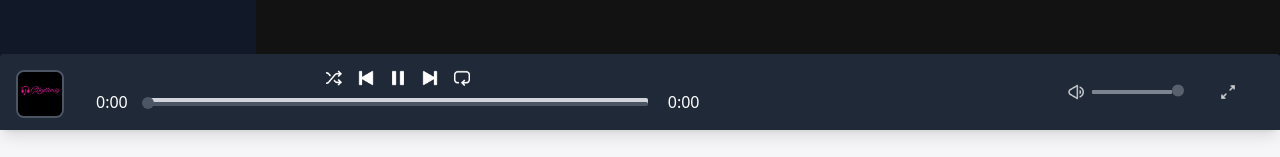
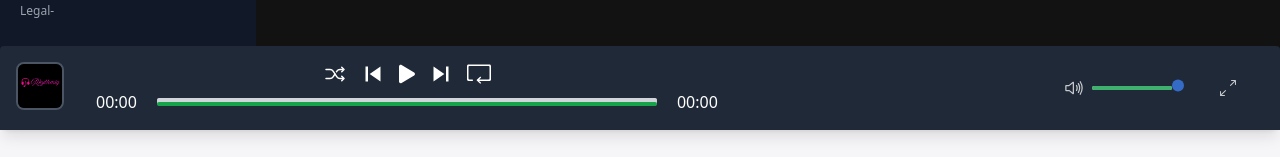
Before and after one commit to Rythmiq1/Rythmiq, a React (Vite) app in the folder client/: page /history in a window 1280 px wide. Shown: the part 670-827 px from the top of the page. After the commit the page ends 800 px from the top, so only its background shows below. Built offline with nearby package versions, Linux system fonts and the light colour scheme.

Commit message:
Implemented Shuffle,Loop prev and next Features in Music player from AlbumPage using Props

```diff
--- a/client/src/App.css
+++ b/client/src/App.css
@@ -20,7 +20,6 @@ body {
   align-items: center;
   flex-direction: column;
   height: 100vh;
-  margin: -20px 0 50px;
 }
 
 h1 {
--- a/client/src/App.jsx
+++ b/client/src/App.jsx
@@ -18,6 +18,7 @@ const App = () => {
     const userId = localStorage.getItem('userId');
     const location = useLocation();
     const [currentSong, setCurrentSong] = useState(null);
+    const [songs, setSongs] = useState([]);  // Store all songs
     const isAuthRoute = location.pathname === '/login' || location.pathname === '/genre';
 
     useEffect(() => {
@@ -33,6 +34,17 @@ const App = () => {
         }
     }, [currentSong]);
 
+    // Function to handle song selection from AlbumPage or other components
+    const handleSongSelection = (song, albumSongs) => {
+        console.log('Selected Song:', song);
+        console.log('Album Songs:', albumSongs);
+        setCurrentSong(song);
+        if (albumSongs && Array.isArray(albumSongs)) {
+            setSongs(albumSongs);  // Only set if it's a valid array
+        }
+    };
+
+
     return (
         <div className="App">
             {isAuthRoute ? (
@@ -46,28 +58,30 @@ const App = () => {
             ) : (
                 <div className='App2'>
                     <div className="h-screen w-screen flex overflow-x-auto overflow-y-auto scrollbar-hide">
-                        <div className="h-screen w-1/5 bg-black flex flex-col justify-between pb-10">
+                        <div className="h-screen w-1/5 bg-black flex flex-col justify-between">
                             <Sidebar />
                         </div>
                         <div className="h-screen w-4/5 bg-app-black scrollbar-hide">
                             <Navbar />
                             <Routes>
                                 <Route path="/" element={<Navigate to={userId ? "/home" : "/login"} />} />
-                                <Route path="/home" element={<Display onSongSelect={setCurrentSong} />} />
-                                <Route path="/album-p/:id" element={<AlbumPage setCurrentSong={setCurrentSong} />} />
-                                <Route path="/liked-songs" element={<LikedSongs onSongSelect={setCurrentSong} />} />
-                                <Route path="/search" element={<Search onSongSelect={setCurrentSong} />} />
+                                <Route path="/home" element={<Display onSongSelect={handleSongSelection} />} />
+                                <Route path="/album-p/:id" element={<AlbumPage setCurrentSong={handleSongSelection} />} />
+                                <Route path="/liked-songs" element={<LikedSongs onSongSelect={handleSongSelection} />} />
+                                <Route path="/search" element={<Search onSongSelect={handleSongSelection} />} />
                                 <Route path='/playlist' element={<CreatePlaylist />} />
-                                <Route path="/library" element={<LibraryPage setCurrentSong={setCurrentSong} />} />
-                                <Route path="/playlist/:id" element={<PlaylistPage setCurrentSong={setCurrentSong} />} />
-                                <Route path="/history" element={<History setCurrentSong={setCurrentSong} />} />
+                                <Route path="/library" element={<LibraryPage setCurrentSong={handleSongSelection} />} />
+                                <Route path="/playlist/:id" element={<PlaylistPage setCurrentSong={handleSongSelection} />} />
+                                <Route path="/history" element={<History setCurrentSong={handleSongSelection} />} />
                             </Routes>
                         </div>
                     </div>
-                    <MusicPlayer currentSong={currentSong} />
+                    <MusicPlayer songs={songs || []} currentSong={currentSong} onSongChange={handleSongSelection} />
+
                 </div>
             )}
         </div>
     );
 }
+
 export default App;
--- a/client/src/pages/AlbumPage.jsx
+++ b/client/src/pages/AlbumPage.jsx
@@ -55,10 +55,9 @@ const AlbumPage = ({ setCurrentSong }) => {
             toast.error('Failed to fetch liked songs');
         }
     };
-
-    // Handle song selection
     const handleSelectSong = (song) => {
-        setCurrentSong(song);
+        console.log(song,songs);
+        setCurrentSong(song, songs);
         setCurrentSongState(song);
     };
 
@@ -97,6 +96,7 @@ const AlbumPage = ({ setCurrentSong }) => {
     );
 };
 
+// Card component for rendering individual song
 const Card = ({ song, isLiked, onSelect, onToggleLike }) => {
     const [liked, setLiked] = useState(isLiked);
 
--- a/client/src/pages/MusicPlayer.jsx
+++ b/client/src/pages/MusicPlayer.jsx
@@ -1,29 +1,36 @@
 import { useState, useRef, useEffect } from "react";
-import shuffle from "../assets/shuffle.png";
-import prev from "../assets/prev.png";
-import pause from "../assets/pause.png";
-import play from "../assets/play.png";
-import next from "../assets/next.png";
-import loop from "../assets/loop.png";
-import plays from "../assets/plays.png";
-import mic from "../assets/mic.png";
-import queue from "../assets/queue.png";
-import speaker from "../assets/speaker.png";
-import volume from "../assets/volume.png";
-import mini_player from "../assets/mini-player.png";
-import zoom from "../assets/zoom.png";
+import { IoShuffle } from "react-icons/io5";
+import { IoIosPause , IoMdSkipForward} from "react-icons/io";
+import { IoMdSkipBackward } from "react-icons/io";
+import { FaPlay } from "react-icons/fa";
+import { SlLoop } from "react-icons/sl";
+import { BsArrowsAngleExpand } from "react-icons/bs";
+import { IoVolumeHighOutline, IoVolumeMuteOutline  } from "react-icons/io5";
 import rhythmiq from "../assets/images/Rhythmiq.png";
-import mute from "../assets/mute.png";
+const MusicPlayer = ({ currentSong, songs, onSongChange }) => {
 
-const MusicPlayer = ({ currentSong, onSongChange })  => {
   const [isPlaying, setIsPlaying] = useState(false);
   const [duration, setDuration] = useState(0);
   const [currentTime, setCurrentTime] = useState(0);
-  const [currentVolume, setCurrentVolume] = useState(1); // Volume state
+  const [currentVolume, setCurrentVolume] = useState(1);
   const audioRef = useRef(null);
   const [isMuted, setIsMuted] = useState(false);
+  const [isLooping, setIsLooping] = useState(false);
+  const [isShuffling, setIsShuffling] = useState(false);
+  const [originalSongs, setOriginalSongs] = useState([]);
+  const [shuffledSongs, setShuffledSongs] = useState([]);
+  const [currentSongIndex, setCurrentSongIndex] = useState(0);
+  const safeSongs = songs || [];
 
+  useEffect(() => {
+    setOriginalSongs(safeSongs);
+    setShuffledSongs(safeSongs);
+  }, [safeSongs]);
 
+  useEffect(() => {
+    console.log("Songs structure: ", safeSongs);
+
+  }, [safeSongs]);
 
   // Function to play/pause the audio
   const handlePlayPause = () => {
@@ -48,16 +55,24 @@ const MusicPlayer = ({ currentSong, onSongChange })  => {
     if (audioRef.current) {
       if (isMuted) {
         audioRef.current.volume = currentVolume; // Restore previous volume
-      }else {
+      } else {
         audioRef.current.volume = 0; // Mute the audio
       }
       setIsMuted(!isMuted); // Toggle mute state
     }
   };
 
-  // When audio ends, reset play state
+  // When audio ends, reset play state (or loop if enabled)
   const handleAudioEnd = () => {
-    setIsPlaying(false);
+    if (isLooping) {
+      // If loop is enabled, restart the song
+      audioRef.current.play().catch((error) => {
+        console.error("Playback failed:", error);
+      });
+    } else {
+      // Move to the next song
+      handleNext();
+    }
   };
 
   // Update the current time as the audio plays
@@ -72,20 +87,12 @@ const MusicPlayer = ({ currentSong, onSongChange })  => {
     if (currentSong && audioRef.current) {
       audioRef.current.src = currentSong.file;
       audioRef.current.load();
-      setIsPlaying(false);
-      audioRef.current.play().catch((error) => {
+      setIsPlaying(true); // Automatically set isPlaying to true
+      audioRef.current.play().catch(error => {
         console.error("Playback failed:", error);
       });
-      audioRef.current.src = currentSong.file;
-      audioRef.current.load();
-      setIsPlaying(true); // Automatically set isPlaying to true
-      audioRef.current.play().catch(error => {
-        console.error("Error playing audio:", error);
-      }); // Automatically play the audio
     }
-    setIsPlaying(true);
   }, [currentSong]);
-
 
   // Function to handle progress bar click
   const handleProgressClick = (e) => {
@@ -116,6 +123,50 @@ const MusicPlayer = ({ currentSong, onSongChange })  => {
     setCurrentVolume(newVolume); // Update state
   };
 
+  // Function to handle Next song
+  const handleNext = () => {
+    if (shuffledSongs.length === 0) return; // Prevent errors if there are no songs
+    let nextIndex = currentSongIndex + 1;
+    if (nextIndex >= shuffledSongs.length) {
+      nextIndex = 0; // Loop back to first song if at the end
+    }
+    setCurrentSongIndex(nextIndex);
+    onSongChange(shuffledSongs[nextIndex]); // Notify parent to change song
+  };
+
+
+  // Function to handle Previous song
+  const handlePrev = () => {
+    if (shuffledSongs.length === 0) return; // Prevent errors if there are no songs
+    let prevIndex = currentSongIndex - 1;
+    if (prevIndex < 0) {
+      prevIndex = shuffledSongs.length - 1; // Loop back to last song if at the beginning
+    }
+    setCurrentSongIndex(prevIndex);
+    onSongChange(shuffledSongs[prevIndex]); // Notify parent to change song
+  };
+
+  // Function to shuffle songs
+  const handleShuffle = () => {
+    setIsShuffling(!isShuffling);
+    if (!isShuffling) {
+      // Shuffle the songs when activated
+      const shuffled = [...originalSongs];
+      for (let i = shuffled.length - 1; i > 0; i--) {
+        const j = Math.floor(Math.random() * (i + 1));
+        [shuffled[i], shuffled[j]] = [shuffled[j], shuffled[i]]; // Swap elements
+      }
+      setShuffledSongs(shuffled);
+      setCurrentSongIndex(0); // Reset to the first song after shuffle
+      onSongChange(shuffled[0]); // Start with the first song in shuffled list
+    } else {
+      // Revert back to the original order
+      setShuffledSongs(originalSongs);
+      setCurrentSongIndex(0); // Reset to the first song in original list
+      onSongChange(originalSongs[0]); // Start with the first song in original list
+    }
+  };
+
   return (
     <div className='fixed bottom-0 left-0 right-0 flex justify-between items-center bg-gray-800 p-4 rounded-t shadow-lg z-50'>
       {currentSong && (
@@ -126,67 +177,75 @@ const MusicPlayer = ({ currentSong, onSongChange })  => {
           onTimeUpdate={handleTimeUpdate}
           preload="auto"
         />
-
       )}
       <div className='absolute left-4 top-4'>
         <img className='w-12 h-12 rounded-lg border-2 border-gray-600' src={currentSong ? currentSong.image : rhythmiq} alt={currentSong ? currentSong.title : "No song playing"} />
       </div>
       <div className='flex flex-col items-center gap-1 ml-20'>
-        <div className='flex gap-4'>
-          <img className='w-4 cursor-pointer' src={shuffle} alt='shuffle' />
-          <img className='w-4 cursor-pointer' src={prev} alt='previous' />
-          <img
-            className='w-4 cursor-pointer'
-            src={isPlaying ? pause : play}
-            alt='play'
-            onClick={handlePlayPause}
+      <div className='flex gap-4 items-center'>
+  <IoShuffle
+    className='w-6 h-6 cursor-pointer text-white'
+    onClick={handleShuffle}
+    style={{ transform: isShuffling ? 'rotate(180deg)' : 'none' }} // Optionally rotate on shuffle
   />
-          <img className='w-4 cursor-pointer' src={next} alt='next' />
-          <img className='w-4 cursor-pointer' src={loop} alt='loop' />
+  <IoMdSkipBackward
+    className='w-5 h-5 cursor-pointer text-white' // Ensure consistent size with w-6 h-6
+    onClick={handlePrev}
+  />
+  {isPlaying ? (
+    <IoIosPause className='w-6 h-6 cursor-pointer text-white' onClick={handlePlayPause} />
+  ) : (
+    <FaPlay className='w-4 h-5 cursor-pointer text-white' onClick={handlePlayPause} />
+  )}
+  <IoMdSkipForward
+    className='w-5 h-5 cursor-pointer text-white'
+    onClick={handleNext}
+  />
+  <SlLoop
+    className={`w-6 h-6 cursor-pointer text-white ${isLooping ? 'text-green-500' : 'text-white'}`}
+    onClick={() => setIsLooping(!isLooping)}
+  />
 </div>
+
 
         <div className='flex items-center gap-5'>
           <p className="text-white">{formatTime(currentTime)}</p>
           <div className='relative w-[60vw] max-w-[500px] bg-gray-300 rounded-full cursor-pointer' onClick={handleProgressClick}>
             <div className='h-1 bg-gray-300 rounded-full'></div>
-            <div className='h-1 bg-gray-600 rounded-full' style={{ width: `${(currentTime / duration) * 100}%` }}></div>
-
-            <div
-              className="absolute w-3 h-3 bg-gray-600 rounded-full"
-              style={{ left: `${(currentTime / duration) * 100}%`, top: '-1px', transform: 'translateX(-50%)' }} // Adjust 'top' to align with the progress line
-            ></div>
+            <div className='h-1 bg-green-600 rounded-full' style={{ width: `${(currentTime / duration) * 100}%` }}></div>
           </div>
-          <p className="text-white">{duration ? formatTime(duration) : "0:00"}</p>
+          <p className="text-white">{formatTime(duration)}</p>
         </div>
       </div>
       <div className='hidden lg:flex items-center gap-2 opacity-75'>
-        {/* <img className='w-4' src={plays} alt='plays' /> */}
-        {/* <img className='w-4' src={mic} alt='mic' />
-        <img className='w-4' src={queue} alt='queue' /> */}
-        {/* <img className='w-4' src={speaker} alt='speaker' /> */}
-        <img className='w-4 cursor-pointer ml-10' src={isMuted ? mute : volume} alt='volume' onClick={toggleMute} />
+      {isMuted ? (
+          <IoVolumeMuteOutline className="w-5 h-5 cursor-pointer text-white" onClick={toggleMute} />
+        ) : (
+          <IoVolumeHighOutline className="w-5 h-5 cursor-pointer text-white" onClick={toggleMute} />
+        )}
 
 
 
         <div className='relative w-20 h-1 bg-slate-50 rounded cursor-pointer'
             onClick={handleVolumeClick} onWheel={handleVolumeScroll}>
-        <div className='absolute top-0 left-0 h-full bg-gray-400 rounded' style={{ width: `${currentVolume * 100}%` }}></div>
-        <div className="absolute w-3 h-3 bg-gray-500 rounded-full"
-          style={{ left: `${currentVolume * 100}%`, top: '1px', transform: 'translateY(-55%)' }}>
+        <div className='absolute top-0 left-0 h-full bg-green-400 rounded' style={{ width: `${currentVolume * 100}%` }}></div>
+        <div className="absolute w-3 h-3 bg-blue-500 rounded-full"
+          style={{ left: `${currentVolume * 100}%`, top: 'px', transform: 'translateY(-55%)' }}>
       </div>
       </div>
-{/*
-        <img className='w-4' src={mini_player} alt='mini player' /> */}
-        <img className='w-4 ml-10 mr-7' src={zoom} alt='zoom' />
+      <BsArrowsAngleExpand className='w-4 ml-10 mr-7 text-white font-extrabold'  alt='zoom' />
       </div>
 </div>
+
+
+
   );
 };
 
-const formatTime = (seconds) => {
-  const minutes = Math.floor(seconds / 60);
-  const secs = Math.floor(seconds % 60);
-  return `${minutes}:${secs < 10 ? '0' : ''}${secs}`;
+export default MusicPlayer;
+
+const formatTime = (time) => {
+  const minutes = Math.floor(time / 60); // Get minutes
+  const seconds = Math.floor(time % 60); // Get remaining seconds
+  return `${minutes < 10 ? '0' + minutes : minutes}:${seconds < 10 ? '0' + seconds : seconds}`;
 };
-
-export default MusicPlayer;
--- a/client/src/pages/Navbar.jsx
+++ b/client/src/pages/Navbar.jsx
@@ -100,7 +100,7 @@ function Navbar() {
       </div>
 
       {/* Main Content Area */}
-      <div className="mt-20">
+      <div className="mt-16">
       </div>
     </>
   );
```
Lines whose indentation alone changed are shown as unchanged.
